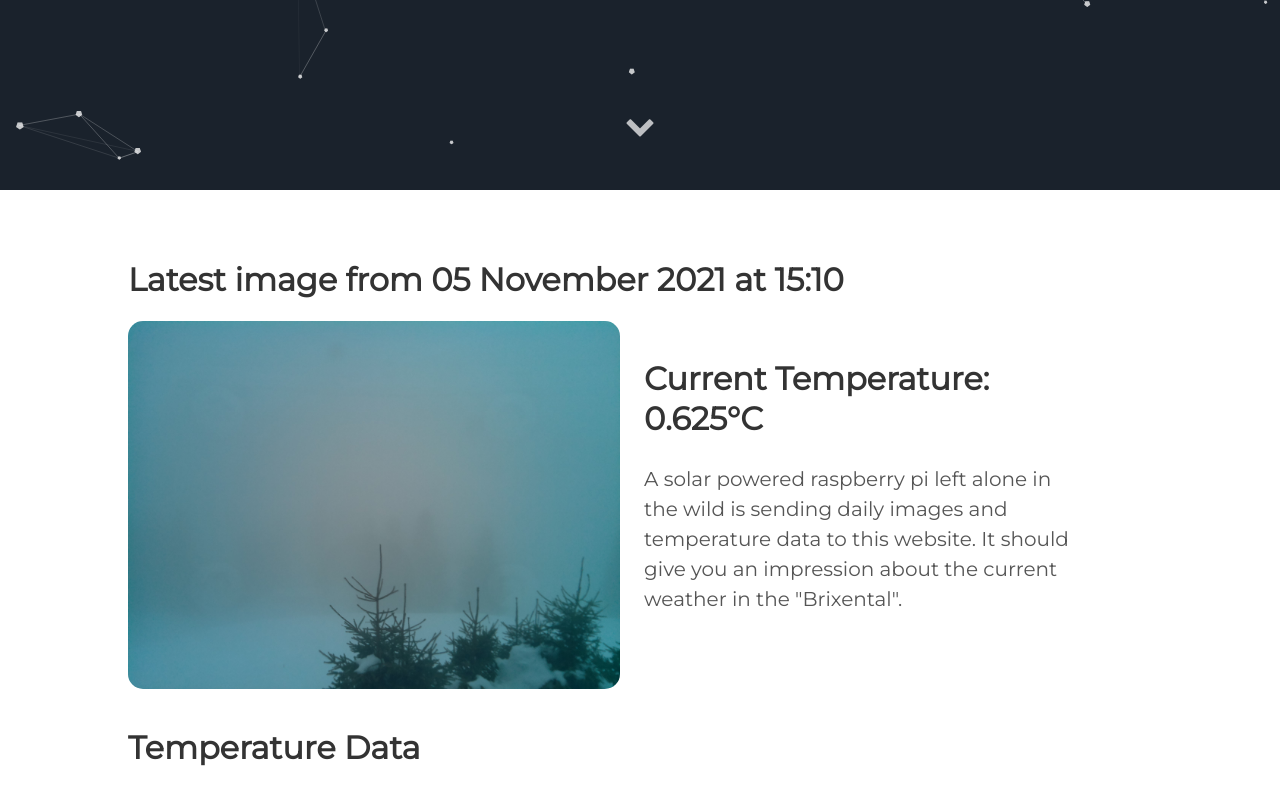
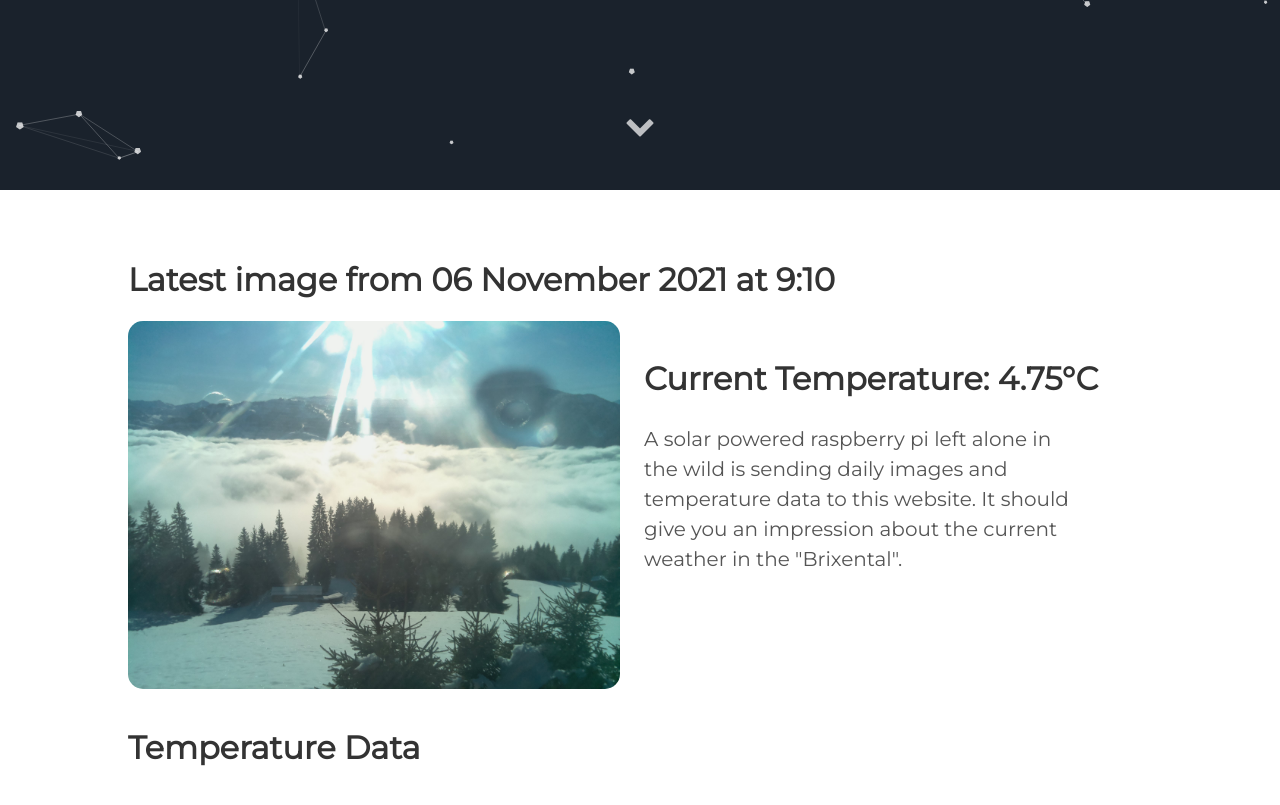
Before and after one commit to vektorious/vektorious.github.io, a Jekyll site: the page built from resources/huette.md, in a window 1280 px wide and 900 px high, scrolled down 710 px. Shown: the top 805 px of the window. Built offline with Jekyll 4.4.1, drawn with Linux system fonts in a browser that asks for light colours.

Commit message:
I'm a bot beep boop

```diff
--- a/resources/huette.md
+++ b/resources/huette.md
@@ -6,13 +6,13 @@ image: '/assets/img/'
 description: 'Live image from the Austrian alps'
 twitter_text: ' '
 ---
-## Latest image from 05 November 2021 at 15:10
+## Latest image from 06 November 2021 at  9:10
 <div class="huette">
   <div class="huette-image">
     <img src="{{ "/assets/img/huette.jpg" | prepend: site.baseurl }}">
   </div>
   <div class="huette-text">
-        <h2>Current Temperature: 0.625°C</h2>
+        <h2>Current Temperature: 4.75°C</h2>
         <p>A solar powered raspberry pi left alone in the wild is sending daily images and temperature data to this website. It should give you an impression about the current weather in the "Brixental".</p>
 
   </div>
```
Also changed, not shown: rpi-script/2021-11-06_090912.txt (renamed from rpi-script/2021-11-05_150911.txt, +5 -5 lines), rpi-script/huette.md (+2 -2 lines), assets/img/huette.jpg, assets/img/temp_plot.png, rpi-script/temp_plot.png, 1 other file.
